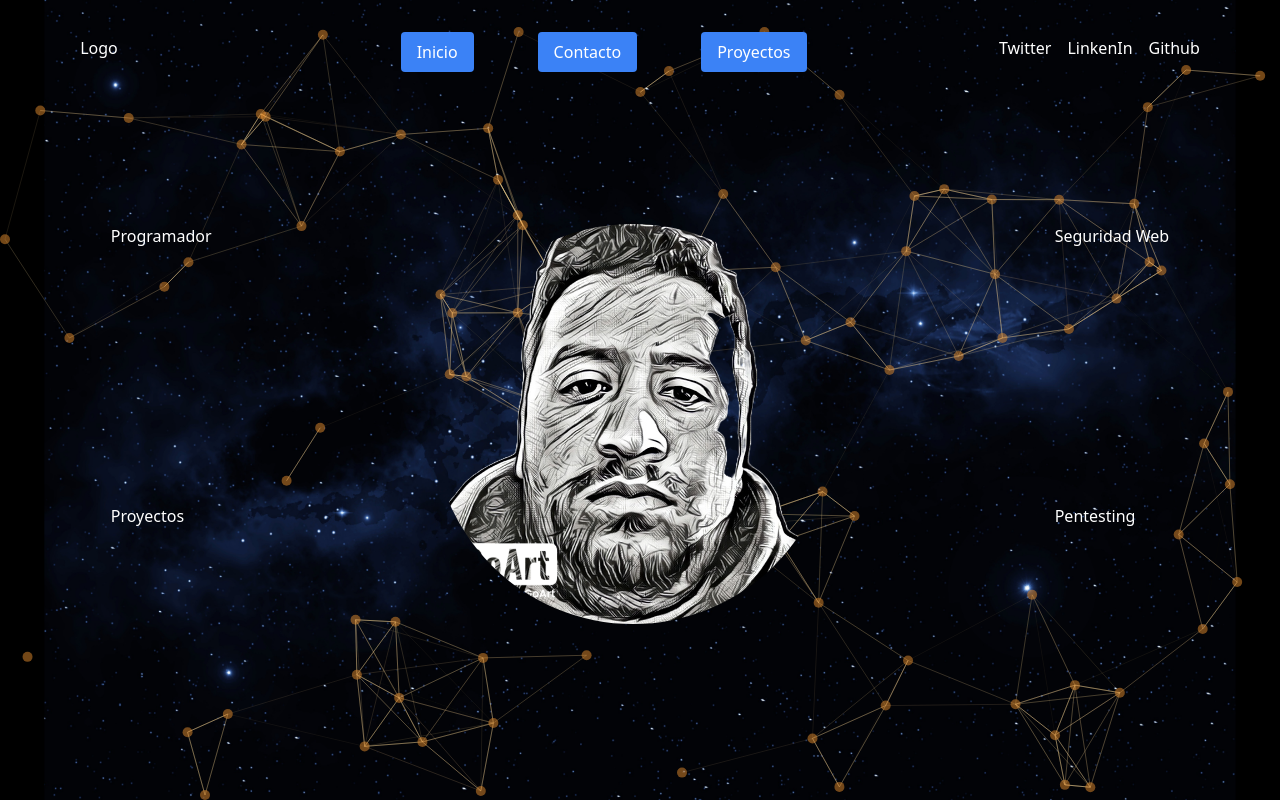
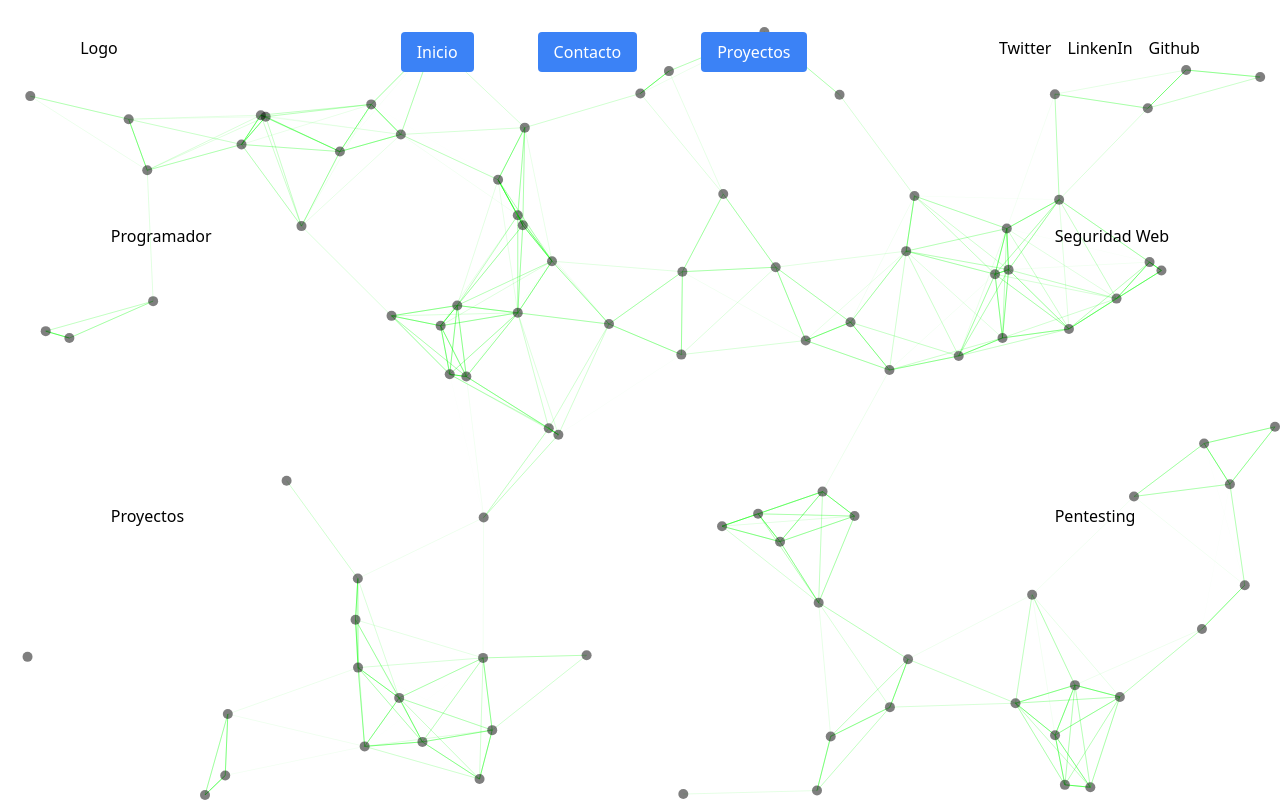
Before and after one commit to 3p1c0s3nd/miPorfolio, a React (Vite) app: page / in a window 1280 px wide. Built offline with nearby package versions, Linux system fonts and the light colour scheme.

Commit message:
editamos el fondo y le colocamos un efecto a la imagen

```diff
--- a/src/App.css
+++ b/src/App.css
@@ -1,6 +1,6 @@
 
 *{
-    color: #fff;
+    color: #000;
 }
 
 .menu{
--- a/src/components/body/ComponentBodySite.css
+++ b/src/components/body/ComponentBodySite.css
@@ -3,11 +3,21 @@
     justify-content: space-around;
     max-width: 100%;
     width: 100%;
-    color:white;
+    color:black;
     margin-top: 15vh;
 }
 
 .content__img{
 
     border-radius: 80%;
+    opacity: 0;
+    transition: opacity 2s ease-in-out;
+    /* Coloca la imagen en la pila de elementos en el orden correcto */
+    position: relative;
+    z-index: 1;
+    animation: fadeIn 1s ease-in-out forwards;
 }
+
+.content__img.visible{
+    opacity: 1;
+}
--- a/src/components/body/ComponentBodySite.jsx
+++ b/src/components/body/ComponentBodySite.jsx
@@ -1,4 +1,15 @@
 import "./ComponentBodySite.css";
+
+window.onload = function() {
+    // Encuentra la imagen por su clase
+    var img = document.querySelector('.content__img');
+    // Agrega la clase 'visible' para iniciar la transición
+    setTimeout(function() {
+      img.classList.add('visible');
+    }, 100);
+    //img.classList.add('visible');
+  };
+
 const ComponentBodySite = () => {
   return (
     <>
--- a/src/components/particles/ComponentParticle.jsx
+++ b/src/components/particles/ComponentParticle.jsx
@@ -24,12 +24,12 @@ const ComponentParticle = () => {
           zIndex: -1,
         },
         background: {
-          image: "url('/assets/fondo.png')", // Ruta a la imagen de fondo
+          //image: "url('/assets/fondo.png')", // Ruta a la imagen de fondo
           position: "50% 50%", // Posición del fondo
           size: "110% 100%",
           repeat: "repeat", // Evitar repetición
           color: {
-            value: "#000000", // Color de fondo negro
+            value: "#FFFFFF", // Color de fondo negro
           },
         },
         fpsLimit: 60,
@@ -59,10 +59,10 @@ const ComponentParticle = () => {
         },
         particles: {
           color: {
-            value: "#e68e2e", // Color de las partículas (blanco)
+            value: "#000", // Color de las partículas (blanco)
           },
           links: {
-            color: "#f5d393",
+            color: "#0f0",
             distance: 150,
             enable: true,
             opacity: 0.5,
```
